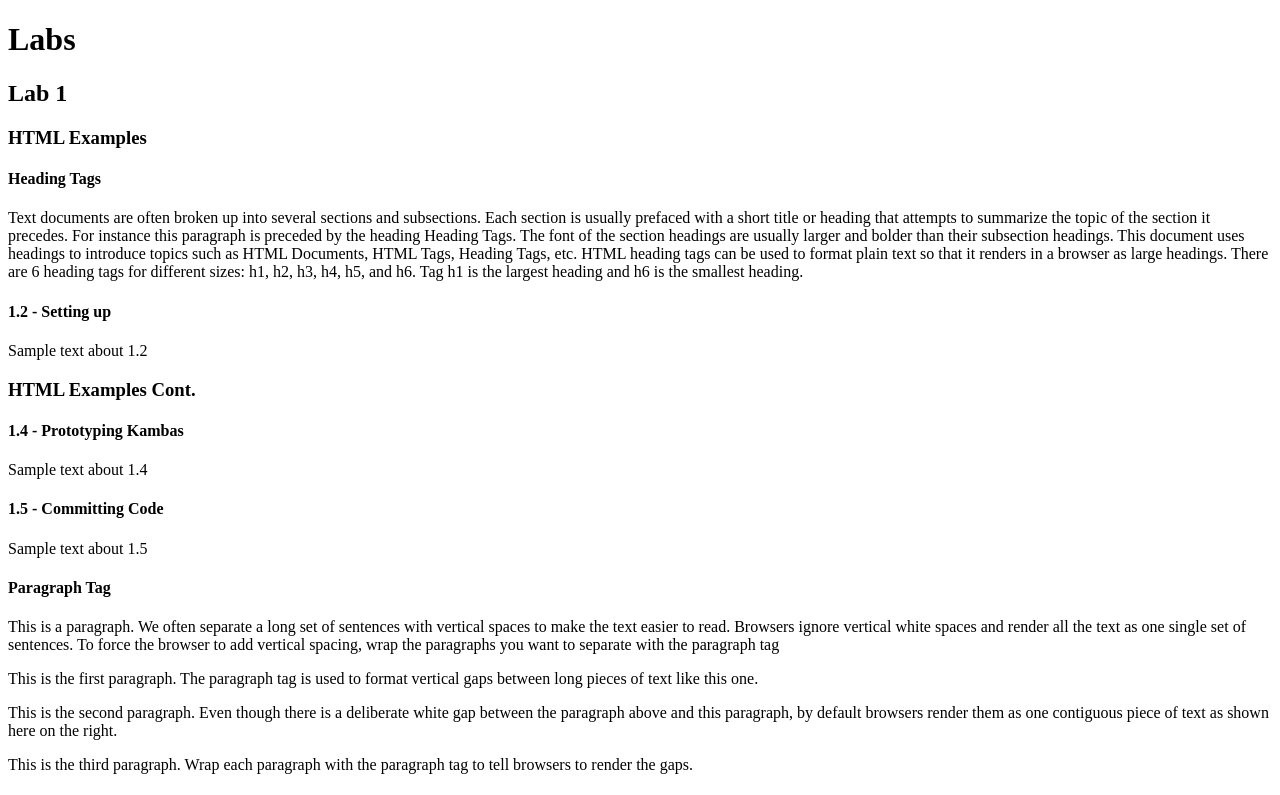
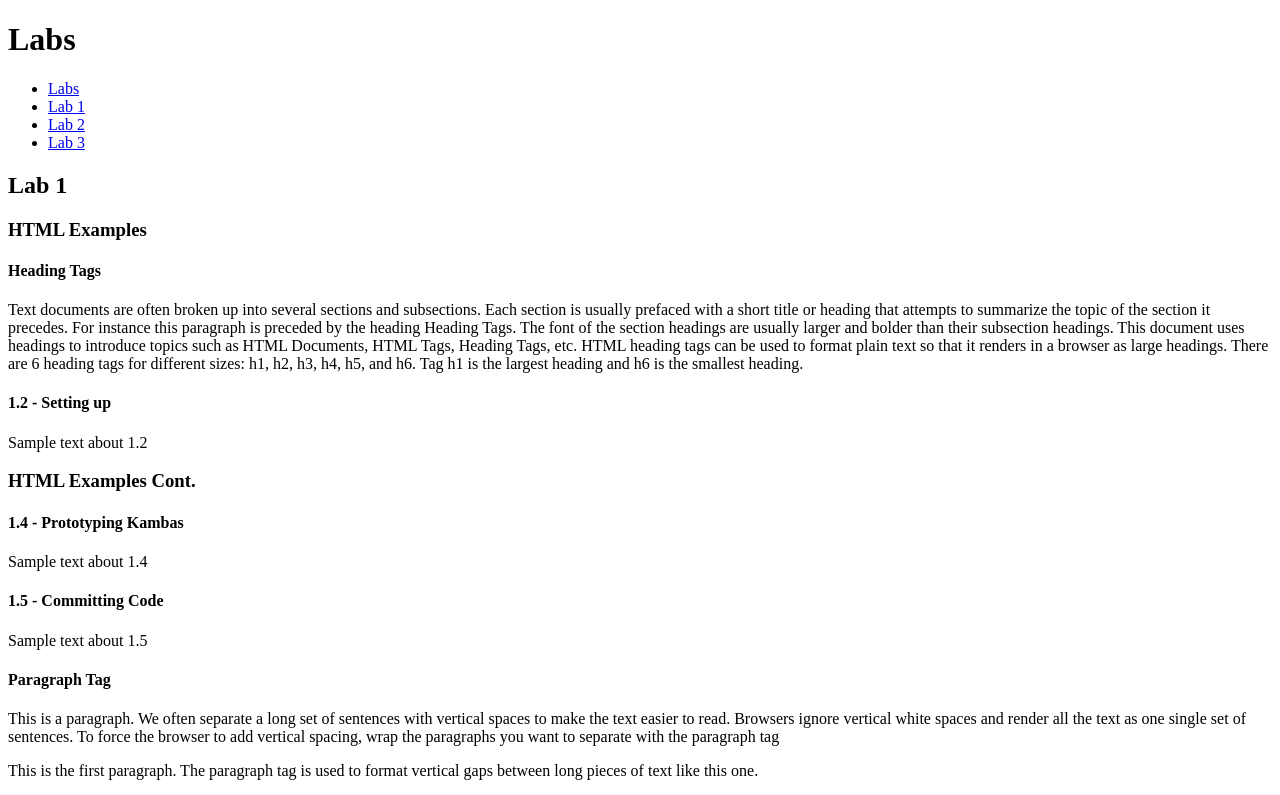
Before and after one commit to PaulineSaveliev/kanbas-react-web-app, a React (Vite) app: page /#/Labs/Lab1 in a window 1280 px wide. Shown: the top 795 px of the page. Built offline with nearby package versions, Linux system fonts and the light colour scheme.

Commit message:
labs complete

```diff
--- a/package.json
+++ b/package.json
@@ -11,7 +11,9 @@
   },
   "dependencies": {
     "react": "^19.1.0",
-    "react-dom": "^19.1.0"
+    "react-dom": "^19.1.0",
+    "react-router": "^7.6.0",
+    "react-router-dom": "^7.6.0"
   },
   "devDependencies": {
     "@eslint/js": "^9.25.0",
--- a/src/App.tsx
+++ b/src/App.tsx
@@ -1,12 +1,17 @@
 // Pauline Saveliev
 // CS5610 - Summer 1 2025
 
-import Labs from "./Labs"
+import Labs from "./Labs";
+import { HashRouter, Route, Routes, Navigate } from "react-router-dom";
 
 export default function App() {
   return (
-    <div>
-      <Labs />
-    </div>
-  );
-}
+    <HashRouter>
+      <div>
+        <Routes>
+          <Route path="/" element={<Navigate to="Labs" />} />
+          <Route path="/Labs/*" element={<Labs />} />
+        </Routes>
+      </div>
+    </HashRouter>
+);}
--- /dev/null
+++ b/src/Labs/Lab2/index.tsx
@@ -0,0 +1,10 @@
+// Pauline Saveliev
+// CS5610 - Summer 1 2025
+
+export default function Lab2() {
+    return (
+        <div>
+            <h2>Lab 2</h2>
+        </div>
+    )
+}
--- /dev/null
+++ b/src/Labs/Lab3/index.tsx
@@ -0,0 +1,10 @@
+// Pauline Saveliev
+// CS5610 - Summer 1 2025
+
+export default function Lab3() {
+    return (
+        <div>
+            <h2>Lab 3</h2>
+        </div>
+    )
+}
--- /dev/null
+++ b/src/Labs/TOC/index.tsx
@@ -0,0 +1,12 @@
+import { Link } from "react-router";
+
+export default function TOC() {
+    return (
+      <ul>
+        <li><Link to="/Labs">Labs</Link></li>
+        <li><Link to="/Labs/Lab1">Lab 1</Link></li>
+        <li><Link to="/Labs/Lab2">Lab 2</Link></li>
+        <li><Link to="/Labs/Lab3">Lab 3</Link></li>
+      </ul>
+    );
+  }
--- a/src/Labs/index.tsx
+++ b/src/Labs/index.tsx
@@ -2,11 +2,20 @@
 // CS5610 - Summer 1 2025
 
 import Lab1 from "./Lab1";
+import { Route, Routes, Navigate } from "react-router";
+import TOC from "./TOC";
+import Lab2 from "./Lab2";
+import Lab3 from "./Lab3";
 export default function Labs() {
-    return (
-        <div id="wd-labs">
-            <h1>Labs</h1>
-            <Lab1 />
-        </div>
-    )
-}
+  return (
+    <div>
+      <h1>Labs</h1>
+      <TOC />
+      <Routes>
+        <Route path="/" element={<Navigate to="Lab1" />} />
+        <Route path="Lab1" element={<Lab1 />} />
+        <Route path="Lab2/*" element={<Lab2 />} />
+        <Route path="Lab3/*" element={<Lab3 />} />
+      </Routes>
+    </div>
+);}
```
Also changed, not shown: 1 other file (tests, documents, lock files or other folders).
